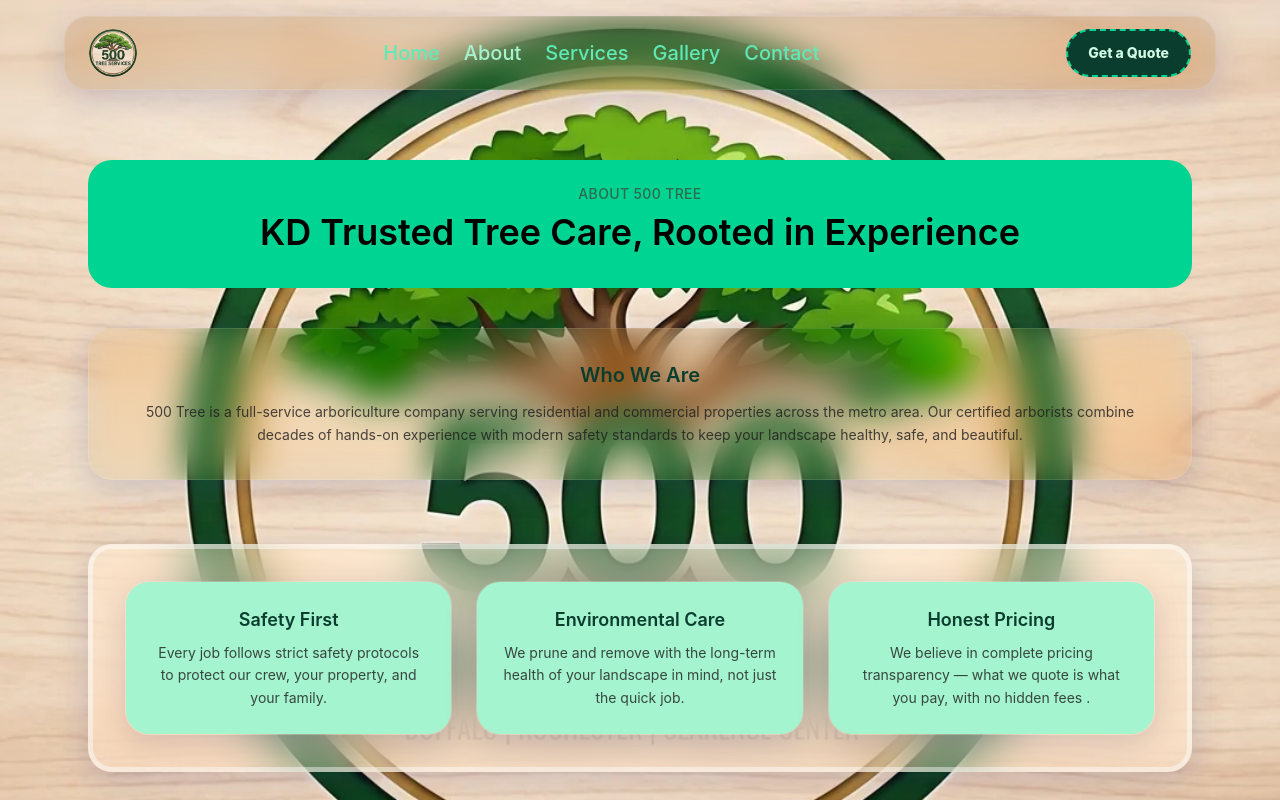
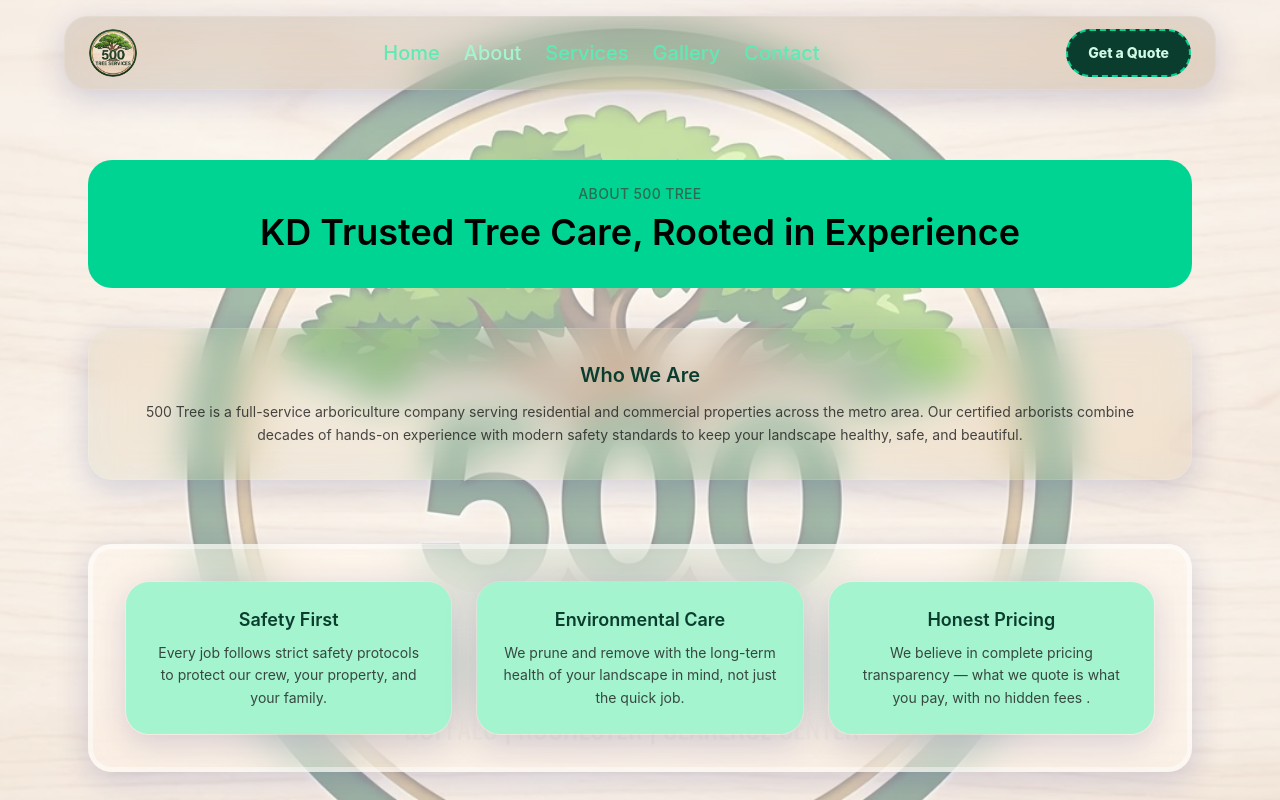
Before and after one commit to sarathkumargit/500-Tree-KD, a React (Vite) app in the folder frontend/: page /about in a window 1280 px wide. Shown: the top 800 px of the page. Built offline with nearby package versions, Linux system fonts and the light colour scheme.

Commit message:
fix: add white overlay on About page background

```diff
--- a/frontend/src/pages/About.jsx
+++ b/frontend/src/pages/About.jsx
@@ -6,11 +6,15 @@ import bgImage from '../assets/land.webp'
 
 const About = () => (
   <section className="relative overflow-hidden">
+    {/* Background image */}
     <img
       src={bgImage}
       alt=""
       className="absolute inset-0 w-full h-full object-cover scale-105 z-0"
     />
+
+    {/* Light overlay so background doesn't overpower the content */}
+    <div className="absolute inset-0 z-[1] bg-white/60" />
 
     <Container className="relative z-10 py-40 space-y-16 text-center">
       <SectionHeading eyebrow="About 500 Tree" title="KD Trusted Tree Care, Rooted in Experience" />
```
